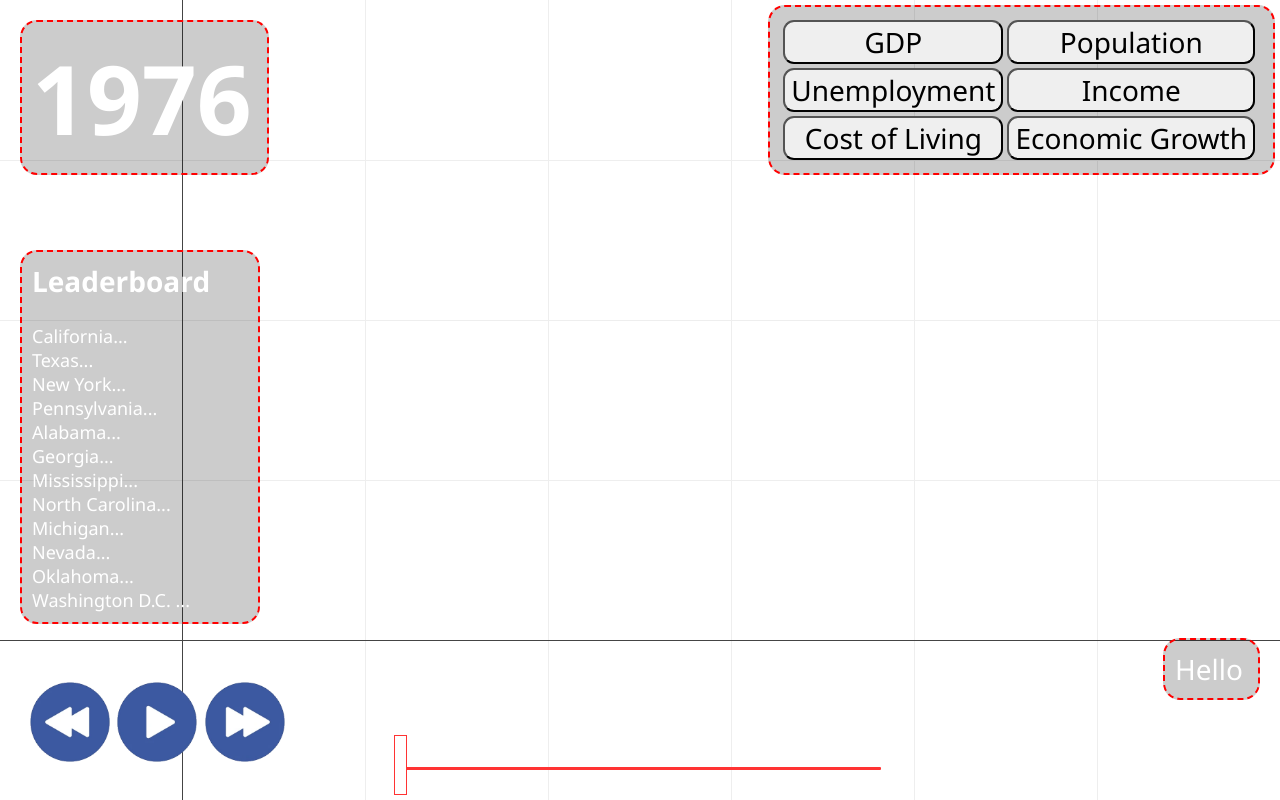
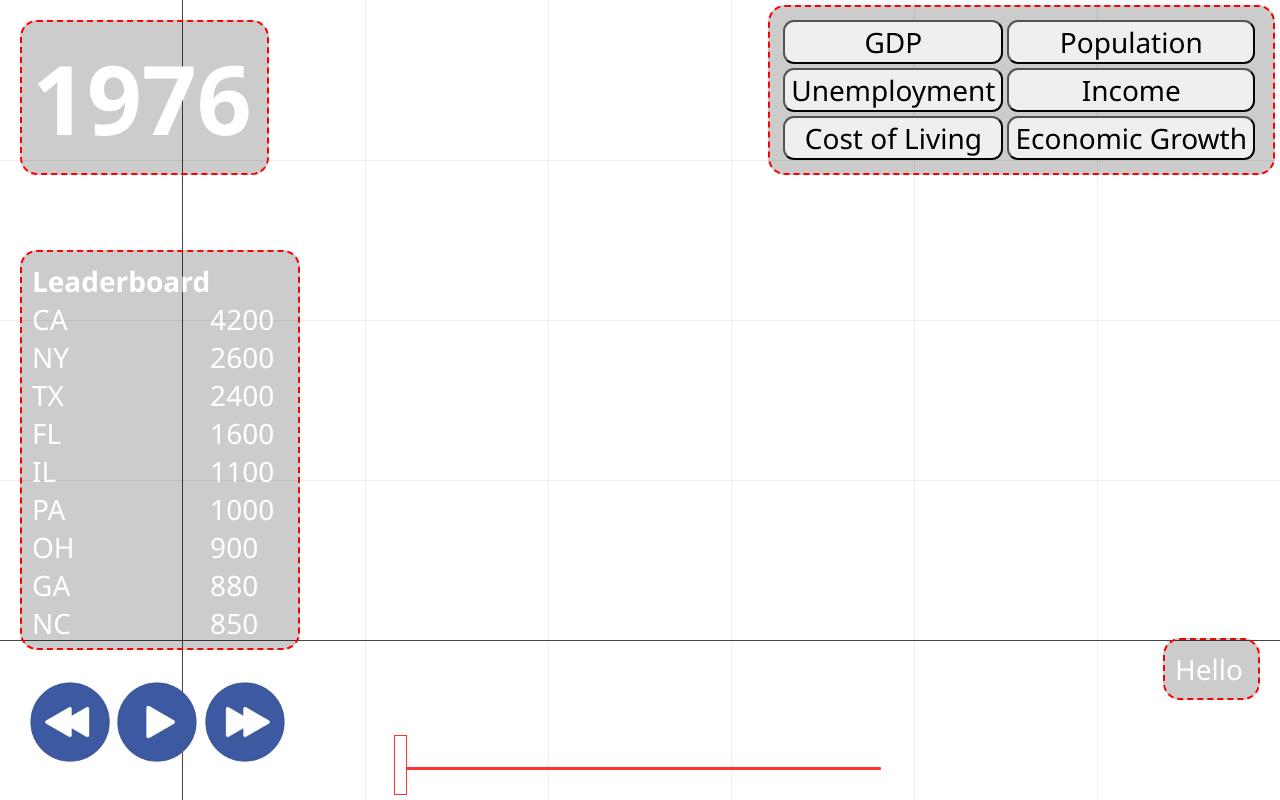
Before and after one commit to MattWockenfuss/Economic-Dashboard, a FastAPI app: page /home in a window 1280 px wide. Run offline with FastAPI, Linux system fonts and the light colour scheme; some libraries are stand-ins or nearby versions.

Commit message:
Added autogenerated leaderboard

```diff
--- a/static/main.js
+++ b/static/main.js
@@ -16,10 +16,11 @@ slider.addEventListener("input", () => {
   bigyearlabel.innerText = slider.value;
 });
 
+//Asynchronous timer that triggers the year animation
 play.addEventListener("click", () => {
   if (isPlaying == false) {
     isPlaying = true;
-    intervalID = setInterval( () => {
+    intervalID = setInterval( () => { //This defines the interval handler to 500 ms, (which can be changed)
       var year = parseInt(slider.value);
       if ((year += 1) > slider.max) {
         clearInterval(intervalID);
@@ -33,11 +34,12 @@ play.addEventListener("click", () => {
     }, 500);
   }
   else {
-    clearInterval(intervalID);
+    clearInterval(intervalID); //If the user presses the play button, and the interval is already created, stop it.
     isPlaying = false;
   }
 });
 
+//Event definition for decrementing by one year
 rewind.addEventListener("click", () => {
   var year = parseInt(slider.value);
   if ((year -= 1) < slider.min) return;
@@ -48,6 +50,7 @@ rewind.addEventListener("click", () => {
   }
 });
 
+//Event definition for incrementing by one year
 forward.addEventListener("click", () => {
   var year = parseInt(slider.value);
   if ((year += 1) > slider.max) return;
@@ -140,7 +143,40 @@ const datasets = {
   ]
 }
 
+function genLeaderboard(name) {
+  const container = document.getElementById("leaderboard");
 
+  container.innerHTML = ''; //Clears all child elements
+
+  const locations = [
+      "CA","NY","TX","FL","IL","PA","OH","GA","NC","NJ",
+      "WA","MA","VA","MI","AZ","TN","IN","CO","MN","WI",
+      "MD","MO","SC","AL","LA","KY","OR","CT","IA","OK",
+      "UT","NV","AR","MS","KS","NM","NE","WV","ID","HI",
+      "NH","ME","MT","RI","DE","SD","ND","VT","WY","AK","DC"
+    ];
+
+    const values = datasets[name];
+
+    const header = document.createElement("h3"); //This block adds the heading to the leaderboard along with a br
+    header.textContent = "Leaderboard";
+    header.className = "nopadding";
+    container.appendChild(header);
+    container.appendChild(document.createElement("br"));
+
+  for (var i = 0; i < locations.length; i++) { //The overlay uses a two column setup, so the state gets the left side, and the value gets the right
+    const spanleft = document.createElement("span");
+    spanleft.textContent = locations[i];
+    spanleft.style.alignContent = "left";
+
+    const spanright = document.createElement("span");
+    spanright.textContent = values[i];
+    spanright.style.alignContent = "right";
+
+    container.appendChild(spanleft);
+    container.appendChild(spanright);
+  }
+}
 
 function GenChoropleth() {
   const container = document.getElementById('mapplot');
@@ -185,6 +221,9 @@ function GenChoropleth() {
     const r = container.getBoundingClientRect();
     Plotly.relayout(container, { width: r.width, height: r.height });
   });
+
+  genLeaderboard("gdp");
+
   return true;
 }
 
@@ -245,6 +284,8 @@ function setDataset(name) {
       frame: { duration: 5700, redraw: false }
     });
   });
+
+  genLeaderboard(name);
 }
 
 window.setDataset = setDataset;
--- a/static/styles.css
+++ b/static/styles.css
@@ -57,13 +57,35 @@ html {
     background: rgba(0, 0, 0, 0.2);
 }
 
+.leaderboardOverlay {
+    position: absolute;
+    z-index: 10;
+    padding: 10px 15px 10px 10px;
+    background: rgba(0, 0, 0, 0.7);
+    color: white;
+    border-radius: 6px;
+    pointer-events: auto;
+    border-radius: 17px;
+    border: 2px dashed red;
+    background: rgba(0, 0, 0, 0.2);
+    display: grid;
+    grid-template-columns: 1fr 1fr;
+}
+
 #leaderboard {
     font-family: 'Segoe UI', Tahoma, Geneva, Verdana, sans-serif;
     font-size: 18px;
     top: 250px;
     left: 20px;
-    width: 240px;
+    width: 280px;
+    height: 400px;
+    max-width: 280px;
+    max-height: 400px;
+    scroll-behavior: smooth;
+    scrollbar-width: 10px;
+    overflow-y: auto;
 }
+
 #year {
     font-family: 'Segoe UI', Tahoma, Geneva, Verdana, sans-serif;
     font-size: 96px;
--- a/templates/index.html
+++ b/templates/index.html
@@ -13,20 +13,9 @@
     <body>
         <div id="map-container">
             <div class="mapplot" id="mapplot"></div>
-            <div class="overlay" id="leaderboard">
+            <div class="leaderboardOverlay" id="leaderboard">
                 <h3 class="nopadding">Leaderboard</h3>
-                <br>California...
-                <br>Texas...
-                <br>New York...
-                <br>Pennsylvania...
-                <br>Alabama...
-                <br>Georgia...
-                <br>Mississippi...
-                <br>North Carolina...
-                <br>Michigan...
-                <br>Nevada...
-                <br>Oklahoma...
-                <br>Washington D.C. ...
+                <br>
             </div>
             <div class="overlay nopadding" id="year">
                 1976
```
